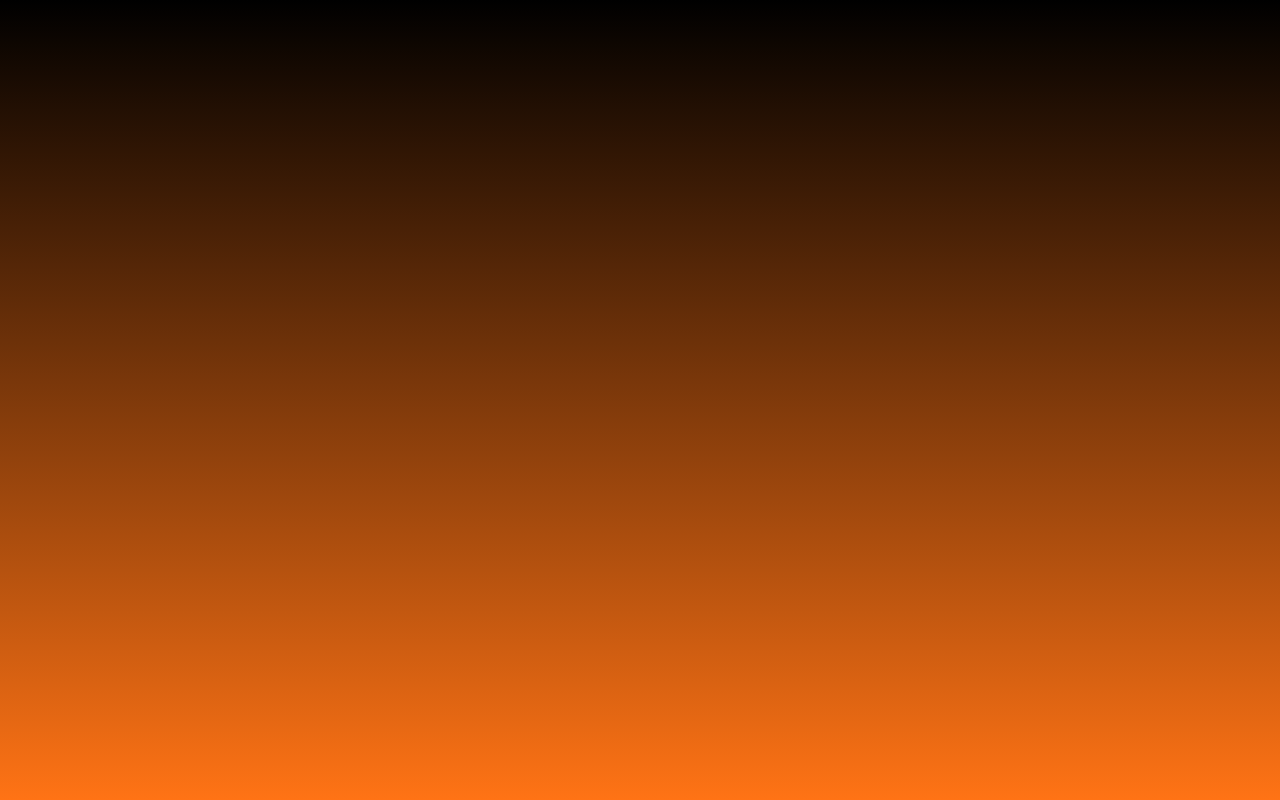
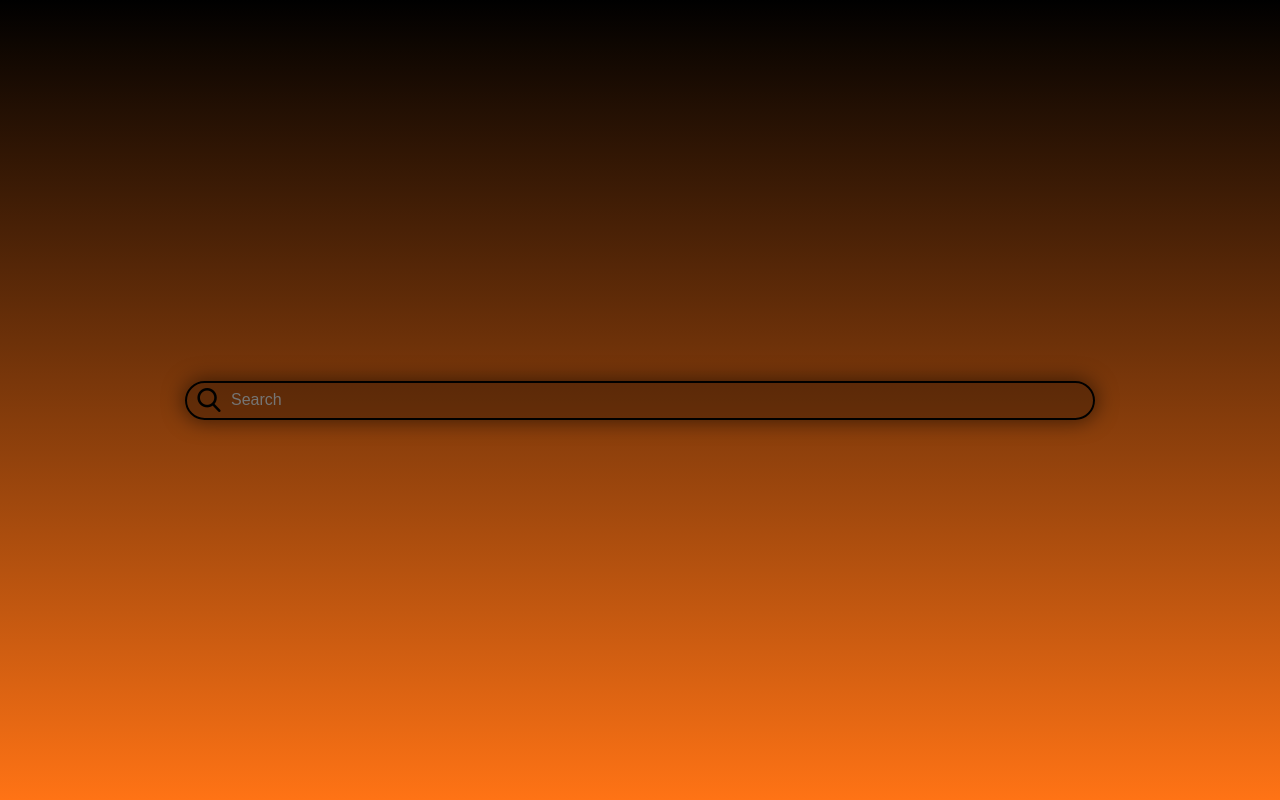
Before and after one commit to knowhatelse/rubicon-assignment, an Angular app: page / in a window 1280 px wide. Built offline with nearby package versions, Linux system fonts and the light colour scheme.

Commit message:
Implemented the search component

```diff
--- a/src/app/app.component.css
+++ b/src/app/app.component.css
@@ -5,6 +5,7 @@
     padding: 0 px;
     background-image: linear-gradient(#000000, #FF7315);
     display: flex;
+    flex-direction: column;
     justify-content: center;
     align-items: center;
 }
--- a/src/app/app.component.html
+++ b/src/app/app.component.html
@@ -1,3 +1,4 @@
 <div id="app-container">
     <!-- <app-tab></app-tab> -->
+    <app-search></app-search>
 </div>
--- a/src/app/app.component.ts
+++ b/src/app/app.component.ts
@@ -1,11 +1,12 @@
 import { Component } from '@angular/core';
 import { RouterOutlet } from '@angular/router';
 import { TabComponent } from './presentation/components/tab/tab.component';
+import { SearchComponent } from './presentation/components/search/search.component';
 
 @Component({
   selector: 'app-root',
   standalone: true,
-  imports: [RouterOutlet,TabComponent],
+  imports: [RouterOutlet,TabComponent, SearchComponent],
   templateUrl: './app.component.html',
   styleUrl: './app.component.css'
 })
--- /dev/null
+++ b/src/app/presentation/components/search/search.component.css
@@ -0,0 +1,42 @@
+.search-container {
+    width: 70vw;
+    height: 35px;
+    background-color: rgb(0, 0, 0, 0.25);
+    border: 2px solid black;
+    border-radius: 30px;
+    box-shadow: 0 0 20px 2px rgba(0, 0, 0, 0.5);
+    color: black;
+    font-weight: bold;
+    display: flex;
+    align-items: center;
+    padding-left: 10px;
+    transition: all 0.3s ease;
+}
+
+.search-container-active{
+    border: 2px solid white;
+    box-shadow: 0 0 20px 2px rgba(255, 255, 255, 0.5);
+    color: white;
+    background-color: rgb(0, 0, 0, 0.5);
+    transition: all 0.3s ease;
+}
+
+#search-input {
+    height: 31px;
+    width: 95%;
+    border: none;
+    background-color: transparent;
+    padding-left: 10px;
+    font-size: medium;
+}
+
+#search-input:focus{
+    outline: none;
+    border: none;
+    color: white;
+}
+
+#search-icon-container {
+    height: 24px;
+    width: 24px;
+}
--- /dev/null
+++ b/src/app/presentation/components/search/search.component.html
@@ -0,0 +1,7 @@
+<div class="search-container" [ngClass]="{'search-container-active': isInputActive}">
+    <div id="search-icon-container">
+        <img *ngIf="!isInputActive" src="..\..\assets\icons\search-black.png">
+        <img *ngIf="isInputActive" src="..\..\assets\icons\search-white.png">
+    </div>
+    <input id="search-input" type="text" placeholder="Search" (focus)="inputFocus()" (blur)="inputBlur()">
+</div>
--- /dev/null
+++ b/src/app/presentation/components/search/search.component.ts
@@ -0,0 +1,21 @@
+import { CommonModule } from '@angular/common';
+import { Component } from '@angular/core';
+
+@Component({
+  selector: 'app-search',
+  standalone: true,
+  imports: [CommonModule],
+  templateUrl: './search.component.html',
+  styleUrl: './search.component.css'
+})
+export class SearchComponent {
+  isInputActive: boolean = false;
+
+  inputFocus() {
+    this.isInputActive = true;
+  }
+
+  inputBlur(){
+    this.isInputActive = false;
+  }
+}
--- a/src/index.html
+++ b/src/index.html
@@ -9,5 +9,6 @@
 </head>
 <body>
   <app-root></app-root>
+  <!-- <a href="https://www.flaticon.com/free-icons/discover" title="discover icons">Discover icons created by Smashicons - Flaticon</a> -->
 </body>
 </html>
```
Also changed, not shown: src/assets/icons/search-black.png (added), src/assets/icons/search-white.png (added).
